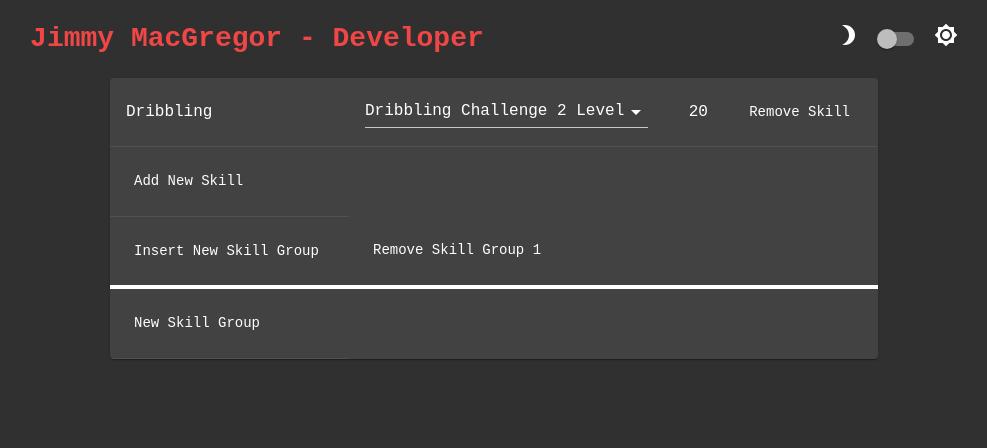
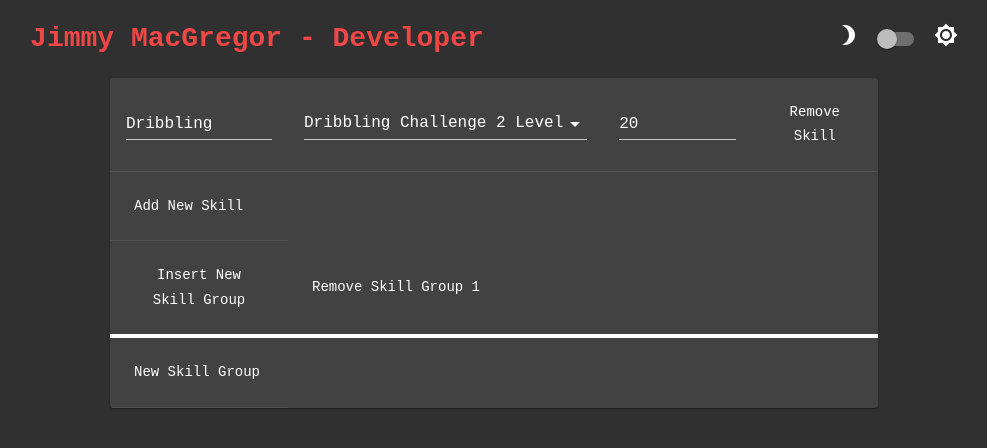
Before and after one commit to MymmiJ/personal-site, a React app: page /RocketLeagueProgressTracker in a window 1280 px wide. Shown: the top 448 px of the page, without its empty margins (146-1133 px from the left). Built offline with nearby package versions, Linux system fonts and the light colour scheme.

Commit message:
Allow changing measurement of a skill

```diff
--- a/src/RocketLeagueProgressTracker/ContextProviders/SkillGroupsContextProvider.js
+++ b/src/RocketLeagueProgressTracker/ContextProviders/SkillGroupsContextProvider.js
@@ -5,15 +5,20 @@ import { skillGroupMaker } from "../Factories/skillGroupMaker";
 import { skillMaker } from "../Factories/skillMaker";
 import { tooltipMaker } from "../Factories/tooltipMaker";
 
-const DRIBBLING_DEMO_SKILL = skillMaker('Dribbling', measurementsMaker(measurementMaker(
+const DribblingChallengeLevelMeasurement = measurementMaker(
     'Dribbling Challenge 2 Level',
     1,
     ROCKET_LEAGUE_MEASUREMENT_DISPLAY_OPTIONS.NUMBER
-    ), [measurementMaker(
-        'Dribbling Challenge 2 Time',
-        0,
-        ROCKET_LEAGUE_MEASUREMENT_DISPLAY_OPTIONS.TIME
-    )]),
+);
+
+const DRIBBLING_DEMO_SKILL = skillMaker('Dribbling', measurementsMaker(
+        DribblingChallengeLevelMeasurement,
+        [measurementMaker(
+            'Dribbling Challenge 2 Time',
+            0,
+            ROCKET_LEAGUE_MEASUREMENT_DISPLAY_OPTIONS.TIME
+        ), DribblingChallengeLevelMeasurement]
+    ),
     20,
     tooltipMaker('General Ground Control Skills'),
 );
--- a/src/RocketLeagueProgressTracker/Factories/measurementsMaker.js
+++ b/src/RocketLeagueProgressTracker/Factories/measurementsMaker.js
@@ -11,20 +11,22 @@ export const measurementMaker = ( name="Level", priority=0, display=ROCKET_LEAGU
     commensurableWith,
 });
 
-export const measurementsMaker = ( selectedMeasurement, measurements=[] ) => ({
+export const measurementsMaker = (selectedMeasurement, measurements=[] ) => ({
     ...selectedMeasurement,
-    maxPriority: Math.max([...measurements.map((m) => m.priority), selectedMeasurement.priority]),
+    maxPriority: Math.max(...[...measurements.map((m) => m.priority)]),
     measurements,
     selectMeasurement (measurementID) {
         let measurement;
         if(typeof measurementID === 'string' || measurementID instanceof String) {
             measurement = measurements.find((measurement) => measurement.name === measurementID);
+        } else {
+            // Assume index
+            measurement = measurements[measurementID];
         }
-        // Assume index
-        measurement = measurements[measurementID];
         this.name = measurement.name;
         this.priority = measurement.priority;
         this.display = measurement.display;
         this.commensurableWith = measurement.commensurableWith;
+        return this;
     }
 });
--- a/src/RocketLeagueProgressTracker/Factories/skillMaker.js
+++ b/src/RocketLeagueProgressTracker/Factories/skillMaker.js
@@ -10,7 +10,13 @@ import { tooltipMaker } from "./tooltipMaker";
  * @returns {Skill} object
  */
 
-export const skillMaker = ( name, measurements = measurementsMaker(measurementMaker(), []), degree = '', tooltip = tooltipMaker(), fundamentals = [], ) => ({
+export const skillMaker = (
+    name,
+    measurements = measurementsMaker(measurementMaker(), [measurementMaker()]),
+    degree = '',
+    tooltip = tooltipMaker(),
+    fundamentals = [],
+) => ({
     name,
     degree,
     measurements,
@@ -18,5 +24,6 @@ export const skillMaker = ( name, measurements = measurementsMaker(measurementMa
     tooltip,
     degreeHistory: {
         [measurements.name]: [degree],
+        ...Object.fromEntries(measurements.measurements.map((measurement) => [measurement.name, []])),
     }
 });
--- a/src/RocketLeagueProgressTracker/Modals/AddItemModals/NewSkillModal.js
+++ b/src/RocketLeagueProgressTracker/Modals/AddItemModals/NewSkillModal.js
@@ -6,7 +6,7 @@ import { SkillForm } from "../../Forms/SkillForm";
 
 const SkillFormContainer = styled.div`
     padding: 8px;
-`
+`;
 
 export const NewSkillModal = ({ dispatch, showModal }) => {
     const [skillToCreate, setSkillToCreate] = useState(skillMaker());
--- a/src/RocketLeagueProgressTracker/ProgressTracker/Measurement.js
+++ b/src/RocketLeagueProgressTracker/ProgressTracker/Measurement.js
@@ -1,14 +1,14 @@
 import { MenuItem, Select } from "@material-ui/core";
 
-export const Measurement = ({ name, priority, display, maxPriority, commensurableWith, measurements }) => {
+export const Measurement = ({ name, priority, display, maxPriority, commensurableWith, measurements, onSelect }) => {
     // Colour display according to measurement priority
     // Dropdown to select measurement type
     return <>
         <Select
             value={name}
+            onChange={({ target: { value } }) => onSelect(value)}
         >
-            <MenuItem value={name}>{name}</MenuItem>
-            {measurements.map(measurement => <MenuItem key={measurement.name}>{measurement.name}</MenuItem>)}
+            {measurements.map(measurement => <MenuItem key={measurement.name} value={measurement.name}>{measurement.name}</MenuItem>)}
         </Select>
     </>;
 };
--- a/src/RocketLeagueProgressTracker/ProgressTracker/Skill.js
+++ b/src/RocketLeagueProgressTracker/ProgressTracker/Skill.js
@@ -1,16 +1,43 @@
-import { Button, TableCell, TableRow, Tooltip, Typography } from "@material-ui/core";
+import { Button, Input, TableCell, TableRow, Tooltip } from "@material-ui/core";
 import { useContext } from "react";
 import { SkillGroupsContext } from "../ContextProviders/SkillGroupsContextProvider";
 import { removeSkillAction } from "../Reducers/Actions/removeSkillAction";
+import { updateSkillAction } from "../Reducers/Actions/updateSkillAction";
 import { Measurement } from "./Measurement";
 
 export const Skill = ({ name, degree, degreeHistory, measurements, tooltip, index, skillGroupIndex }) => {
     const [, dispatch] = useContext(SkillGroupsContext);
     return <Tooltip {...tooltip}>
         <TableRow>
-            <TableCell><Typography>{name}</Typography></TableCell>
-            <TableCell><Measurement {...measurements} /></TableCell>
-            <TableCell><Typography>{degree}</Typography></TableCell>
+            <TableCell><Input
+                value={name}
+                onChange={({ target: { value } }) => dispatch(updateSkillAction('name', value, index, skillGroupIndex))}
+                /></TableCell>
+            <TableCell>
+                <Measurement {...measurements} onSelect={(value) => {
+                        dispatch(updateSkillAction(
+                            'measurements',
+                            measurements.selectMeasurement(value),
+                            index,
+                            skillGroupIndex,
+                        ));
+                        dispatch(updateSkillAction(
+                            'degree',
+                            degreeHistory[value]?.[degreeHistory[value]?.length - 1] ?? '',
+                            index,
+                            skillGroupIndex,
+                        ));
+                    }
+                } />
+            </TableCell>
+            <TableCell><Input
+                value={degree}
+                onChange={({ target: { value } }) => dispatch(updateSkillAction('degree', Number(value), index, skillGroupIndex))}
+                onBlur={() => dispatch(updateSkillAction('degreeHistory', {
+                    ...degreeHistory,
+                    [measurements.name]: [...degreeHistory[measurements.name], degree],
+                 }, index, skillGroupIndex))}
+                /></TableCell>
             <TableCell><Button onClick={() => dispatch(removeSkillAction(skillGroupIndex, index))}>Remove Skill</Button></TableCell>
         </TableRow>
     </Tooltip>;
--- /dev/null
+++ b/src/RocketLeagueProgressTracker/Reducers/Actions/updateSkillAction.js
@@ -0,0 +1,9 @@
+import { UPDATE_SKILL } from "../skillGroupsReducer";
+
+export const updateSkillAction = (field, value, index, skillGroupIndex) => ({
+    type: UPDATE_SKILL,
+    field,
+    value,
+    index,
+    skillGroupIndex
+});
--- a/src/RocketLeagueProgressTracker/Reducers/skillGroupsReducer.js
+++ b/src/RocketLeagueProgressTracker/Reducers/skillGroupsReducer.js
@@ -1,3 +1,4 @@
+export const UPDATE_SKILL = 'update_skill';
 export const ADD_NEW_SKILL = 'add_new_skill';
 export const REMOVE_SKILL = 'remove_skill';
 export const REMOVE_SKILL_GROUP = 'remove_skill_group';
@@ -6,6 +7,18 @@ export const INSERT_NEW_SKILL_GROUP = 'insert_new_skill_group';
 
 export const skillGroupsReducer = (state, action) => {
     switch(action?.type) {
+        case UPDATE_SKILL:
+            const skills = state[action.skillGroupIndex].skills;
+            const updatedSkill = skills[action.index];
+            updatedSkill[action.field] = action.value;
+            return [
+                ...state.slice(0, action.skillGroupIndex),
+                {
+                    ...state[action.skillGroupIndex],
+                    skills: [...skills.slice(0, action.index), updatedSkill, ...skills.slice(action.index + 1)],
+                },
+                ...state.slice(action.skillGroupIndex+1),
+            ];
         case ADD_NEW_SKILL:
             return [
                 ...state.slice(0, action.skillGroupIndex),
```
